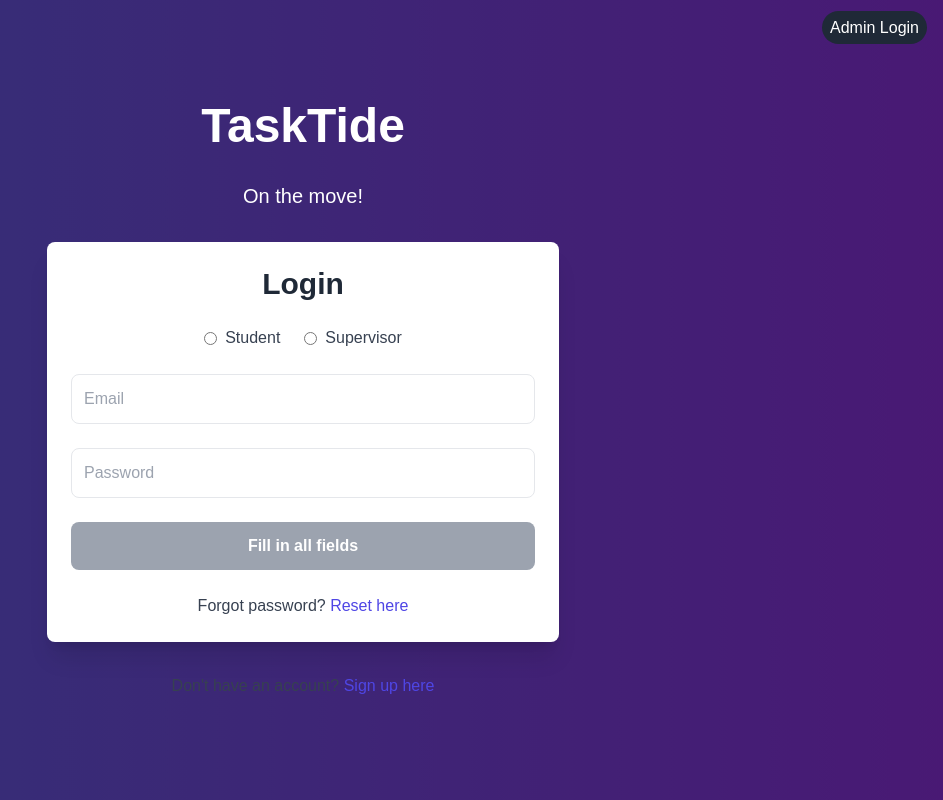
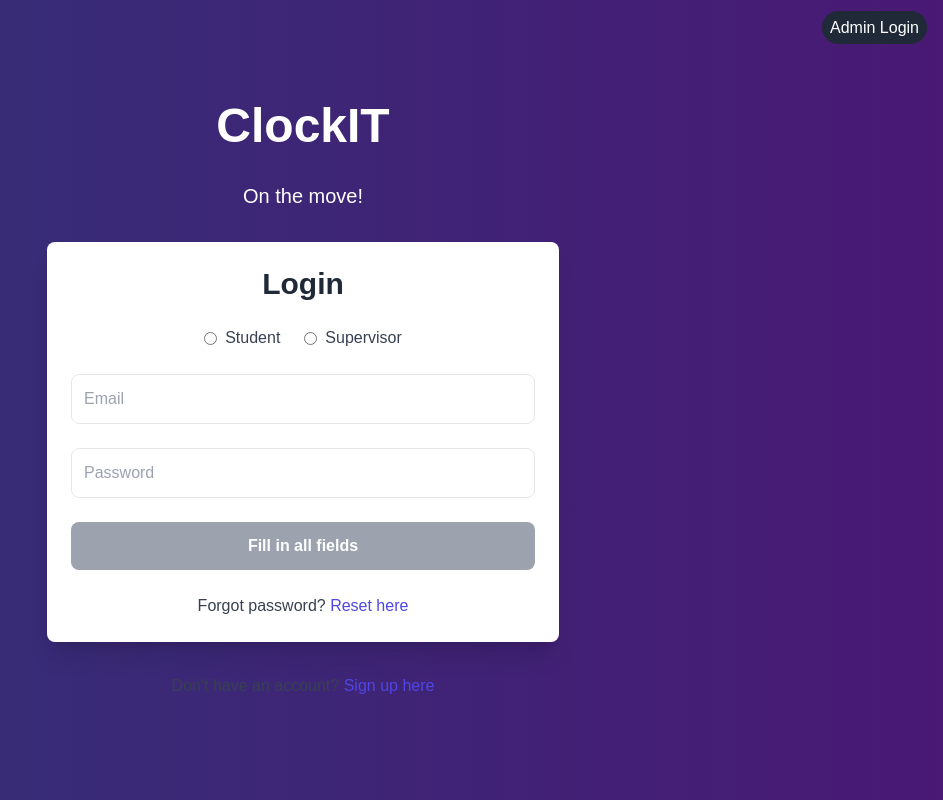
Before and after one commit to Sphe2001/clocking_system, a Next.js app: page / in a window 1280 px wide. Shown: the whole page, without its empty margins (337-1280 px from the left). Built offline with nearby package versions, Linux system fonts and the light colour scheme.

Commit message:
changed the system name

```diff
--- a/src/app/page.tsx
+++ b/src/app/page.tsx
@@ -56,7 +56,7 @@ export default function Home() {
         <div className="absolute top-0 left-0 w-full h-full bg-black opacity-50"></div>
         <div className="relative z-10 max-w-lg w-full space-y-8">
           <h1 className="text-4xl sm:text-5xl font-extrabold leading-tight">
-            TaskTide
+            ClockIT
           </h1>
           <p className="text-lg sm:text-xl mb-8">
            On the move!
```
